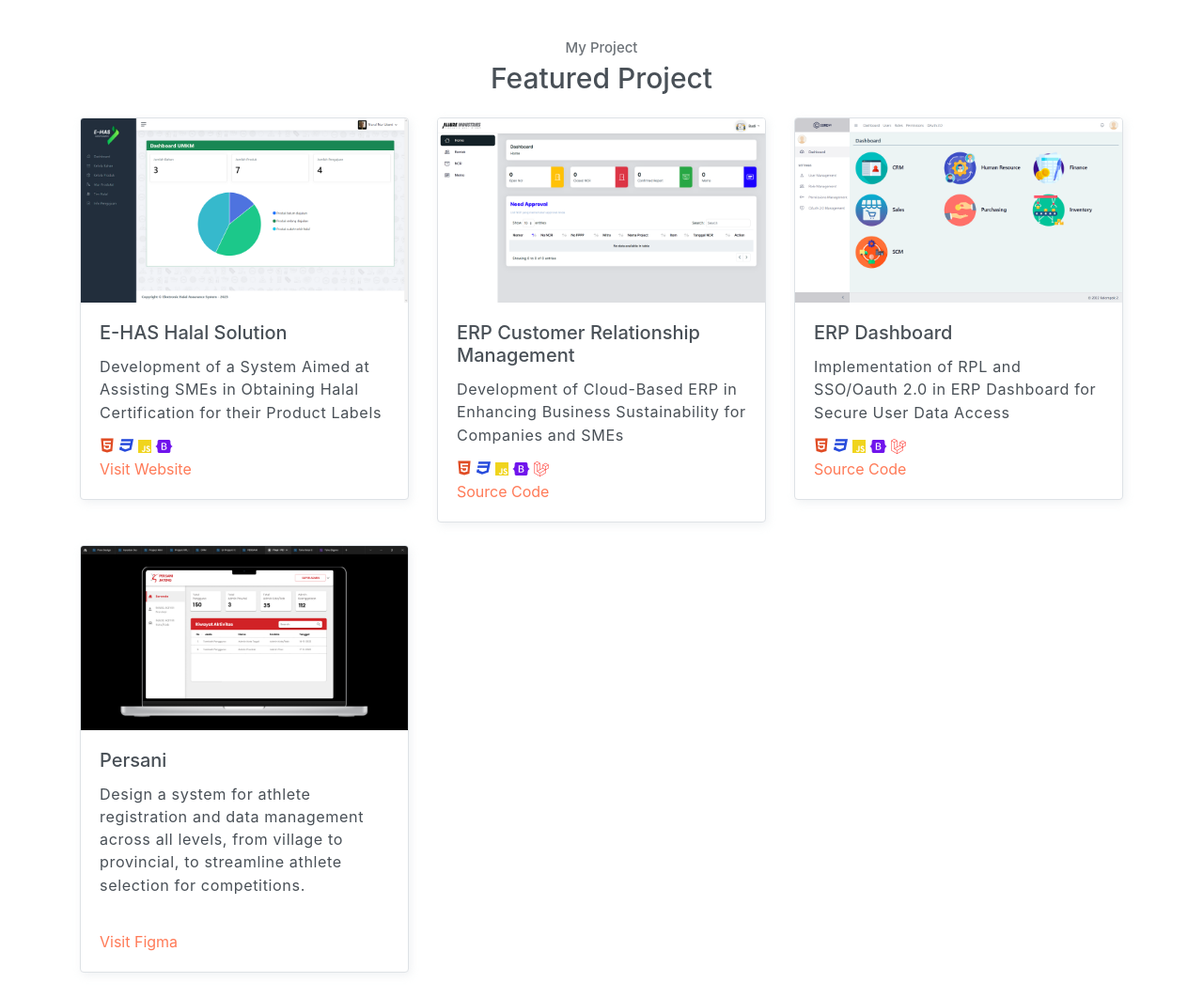
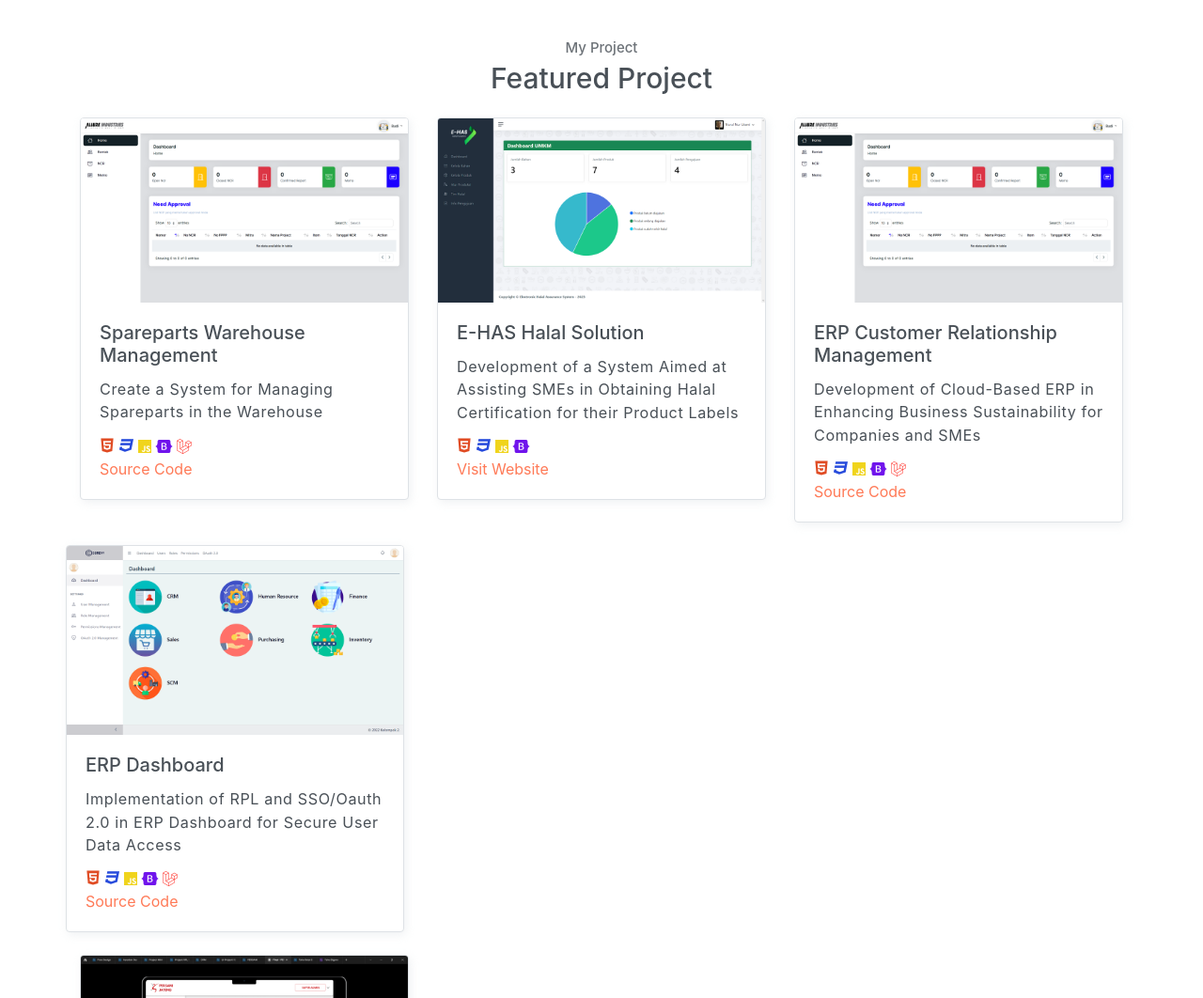
Before and after one commit to calvinnickholaa/porto, a website: page index.html in a window 1280 px wide. Shown: the part 1280-2342 px from the top of the page at 94% size. Drawn offline with Linux system fonts and the light colour scheme; some icons are missing.

Commit message:
Update index.html

```diff
--- a/index.html
+++ b/index.html
@@ -112,6 +112,31 @@
         <h6 class="section-title mb-4">Featured Project</h6>
 
         <div class="row text-left">
+            <div class="col-md-4 reveal">
+            <div class="card border mb-4">
+              <img
+                src="assets/imgs/pro-1.png"
+                alt=""
+                class="card-img-top w-100"
+              />
+              <div class="card-body">
+                <h5 class="card-title">Spareparts Warehouse Management</h5>
+                <p>
+                 Create a System for Managing Spareparts in the Warehouse
+                </p>
+                <i class="ti-html5" style="color: #e04c24"></i>
+                <i class="ti-css3" style="color: #284cdc"></i>
+                <i class="fab fa-js" style="color: #f0d41c"></i>
+                <i class="fab fa-bootstrap" style="color: #7014ec"></i>
+                <i class="fab fa-laravel" style="color: #ff2c24"></i>
+                <br />
+                <a href="https://tss.trafoindo.my.id/login" target="_blank"
+                  >Source Code</a
+                >
+              </div>
+            </div>
+          </div>
+
           <div class="col-md-4 reveal">
             <div class="card border mb-4">
               <img
@@ -163,7 +188,25 @@
               </div>
             </div>
           </div>
-          <div class="col-md-4 reveal">
+
+        <div class="row text-left">
+          <!-- <div class="col-md-4">
+                    <div class="card border mb-4">
+                        <img src="assets/imgs/pro-4.png" alt="" class="card-img-top w-100">
+                        <div class="card-body">
+                            <h5 class="card-title">E-Commerce</h5>
+                            <p>This application is a website-based application that utilizes the concept of ecommerce.
+                            </p>
+                            <i class="ti-html5" style="color: #e04c24;"></i>
+                            <i class="ti-css3" style="color: #284cdc;"></i>
+                            <i class="fab fa-bootstrap" style="color: #7014ec;"></i>
+                            <i class="cib-codeigniter" style="color: #ff2c24;"></i>
+                            <br>
+                            <a href="https://tokokw.000webhostapp.com/" target="_blank">Visit Website</a>
+                </div>
+            </div>
+        </div> -->
+        <div class="col-md-4 reveal">
             <div class="card border mb-4">
               <img
                 src="assets/imgs/pro-3.png"
@@ -191,23 +234,6 @@
             </div>
           </div>
         </div>
-        <div class="row text-left">
-          <!-- <div class="col-md-4">
-                    <div class="card border mb-4">
-                        <img src="assets/imgs/pro-4.png" alt="" class="card-img-top w-100">
-                        <div class="card-body">
-                            <h5 class="card-title">E-Commerce</h5>
-                            <p>This application is a website-based application that utilizes the concept of ecommerce.
-                            </p>
-                            <i class="ti-html5" style="color: #e04c24;"></i>
-                            <i class="ti-css3" style="color: #284cdc;"></i>
-                            <i class="fab fa-bootstrap" style="color: #7014ec;"></i>
-                            <i class="cib-codeigniter" style="color: #ff2c24;"></i>
-                            <br>
-                            <a href="https://tokokw.000webhostapp.com/" target="_blank">Visit Website</a>
-                </div>
-            </div>
-        </div> -->
 
         <div class="col-md-4 reveal">
             <div class="card border mb-4">
```
